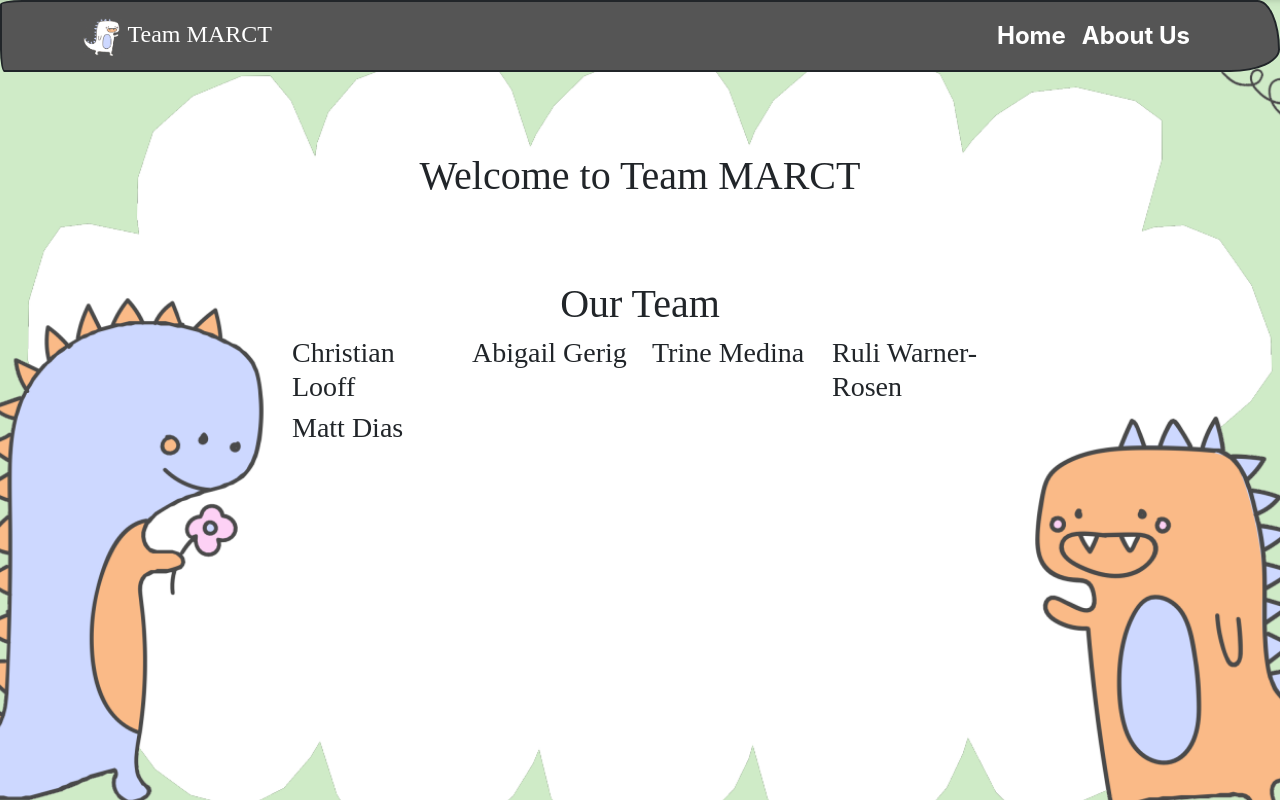
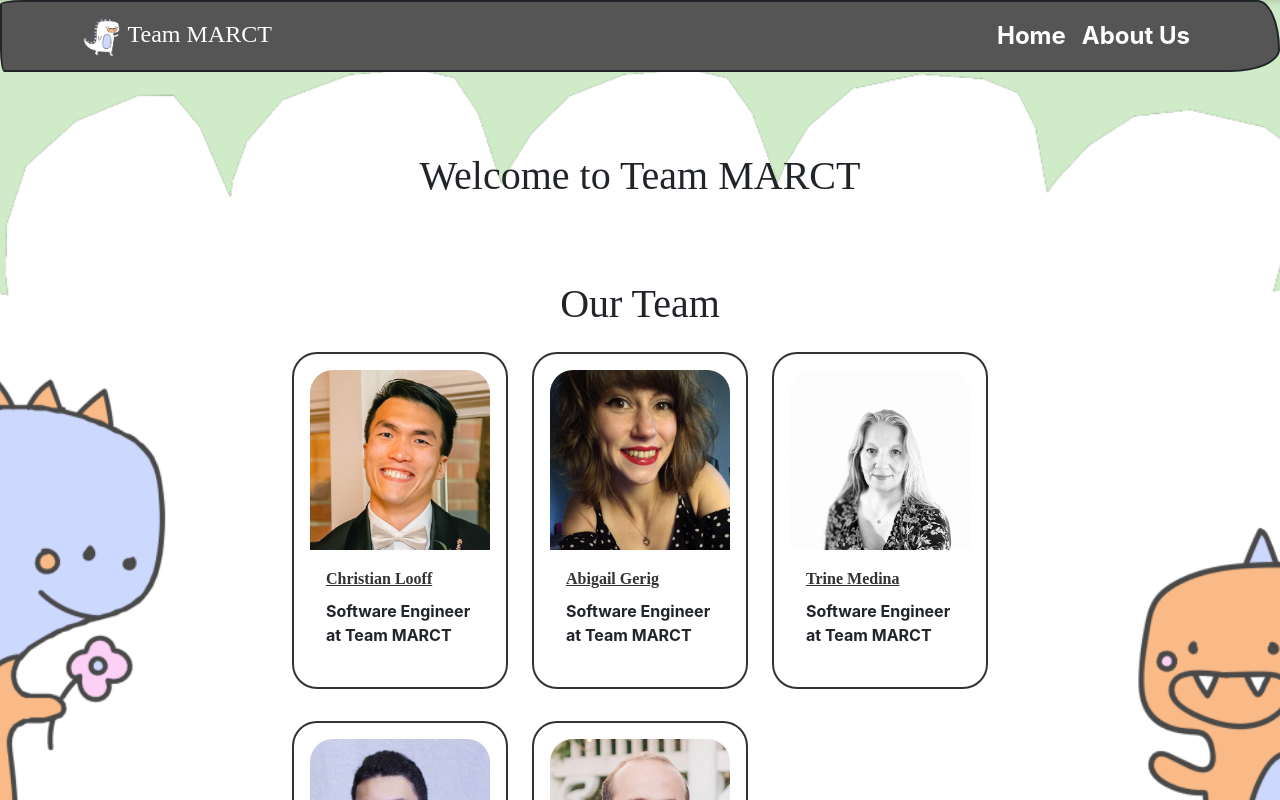
Before and after one commit to TeamMARCT/Group-Web-Page, a React (Create React App) app in the folder frontend/: page / in a window 1280 px wide. Shown: the top 800 px of the page. Built offline with nearby package versions, Linux system fonts and the light colour scheme; a web font is replaced by a local one.

Commit message:
Profile Card headshots, name, and titles

```diff
--- /dev/null
+++ b/frontend/src/components/Profile.tsx
@@ -0,0 +1,25 @@
+import React from 'react'
+import { Card } from 'react-bootstrap'
+
+// Makes it clear that this is a Functional Component
+const Profile: React.FC<{profile: {name: string, image: string, description: string}}> = ({profile}) => {
+  return (
+    <Card className='my-3 p-3 rounded'>
+      <a href={`/`}>
+        <Card.Img src={profile.image} variant='top'/>
+      </a>
+
+      <Card.Body>
+      <a href={`/`}>
+        <Card.Title as='div'> <strong>{profile.name}</strong> </Card.Title>
+      </a>
+
+      <Card.Text as='div'>
+        <p className="my-2">{profile.description}</p>
+      </Card.Text>
+      </Card.Body>
+    </Card>
+  )
+}
+
+export default Profile
--- a/frontend/src/screens/HomeScreen.tsx
+++ b/frontend/src/screens/HomeScreen.tsx
@@ -1,6 +1,7 @@
 import React, { Fragment } from 'react'
 import { Row, Col, Container } from 'react-bootstrap'
 import profiles from '../teamProfiles'
+import Profile from '../components/Profile'
 
 const HomeScreen = () => {
   interface ProfileInterface {
@@ -17,8 +18,8 @@ const HomeScreen = () => {
         <Row>
           {/* Looping through our profiles and creating a list/array */}
           {profiles.map((profile) => (
-            <Col sm={12} md={6} lg={4} xl={3}>
-              <h3>{profile.name}</h3>
+            <Col sm={12} md={6} lg={4} xl={4}>
+              <Profile profile={profile} />
             </Col>
           ))}
         </Row>
--- a/frontend/src/teamProfiles.js
+++ b/frontend/src/teamProfiles.js
@@ -2,7 +2,7 @@ const profiles = [
   {
     _id: '1',
     name: 'Christian Looff',
-    image: '/profile-images/Chris.jpg',
+    image: '/profile-images/Chris2.jpg',
     description: 'Software Engineer at Team MARCT'
   },
   {
```
Also changed, not shown: frontend/public/profile-images/Chris2.jpg (added).
